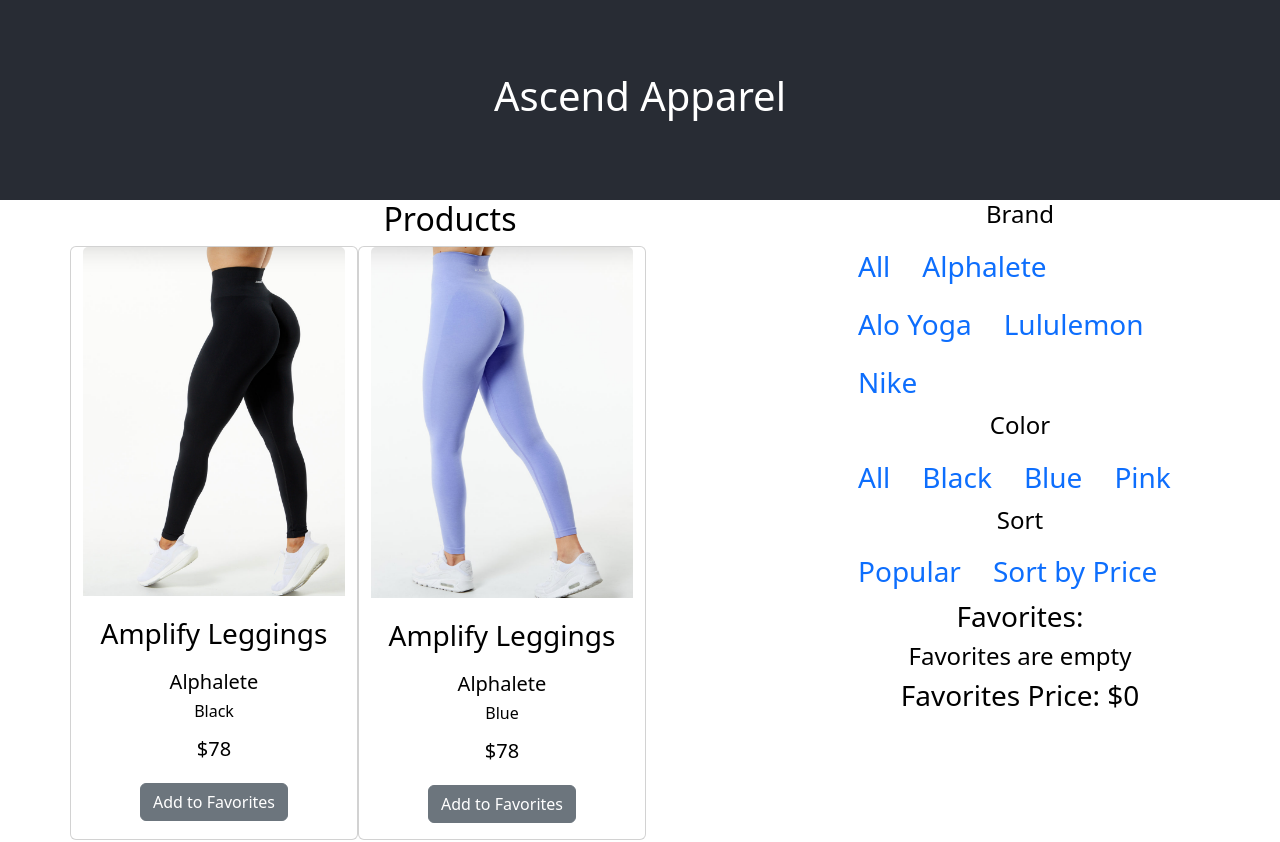
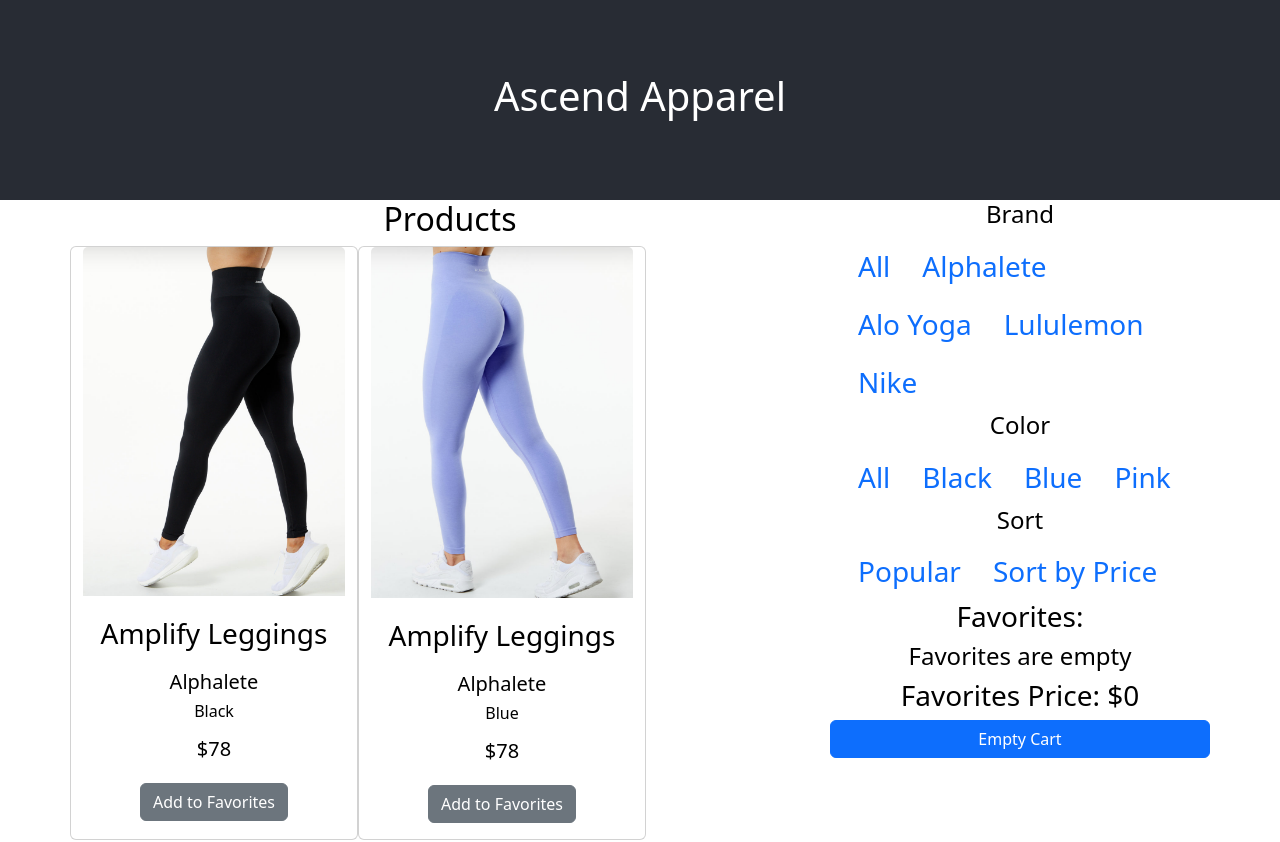
Before and after one commit to cutekitty415/developmentclone, a React (Create React App) app: page / in a window 1280 px wide. Shown: the top 842 px of the page. Built offline with nearby package versions, Linux system fonts and the light colour scheme; the HTML template or start-up script is replaced by a standard one.

Commit message:
Update Cart.js

```diff
--- a/src/components/Cart.js
+++ b/src/components/Cart.js
@@ -1,8 +1,16 @@
 import React from 'react';
+import Button from 'react-bootstrap/Button';
+import 'bootstrap/dist/css/bootstrap.min.css'
+
+
 
 export default function Cart(props) {
     const {cartItems, emptyCart, itemsPrice} = props;
     // const itemsPrice = cartItems.reduce((a,c) => a + c.price, 0);
+
+    function clearCart(item){
+        emptyCart(item);
+    }
 
     return (
         <div>
@@ -21,6 +29,7 @@
                     <div>
                         <h3>Favorites Price: ${itemsPrice}</h3>
                     </div>
+                    <Button onClick={()=> clearCart(cartItems)}> Empty Cart </Button>
                 </div>
 
             )}
```
